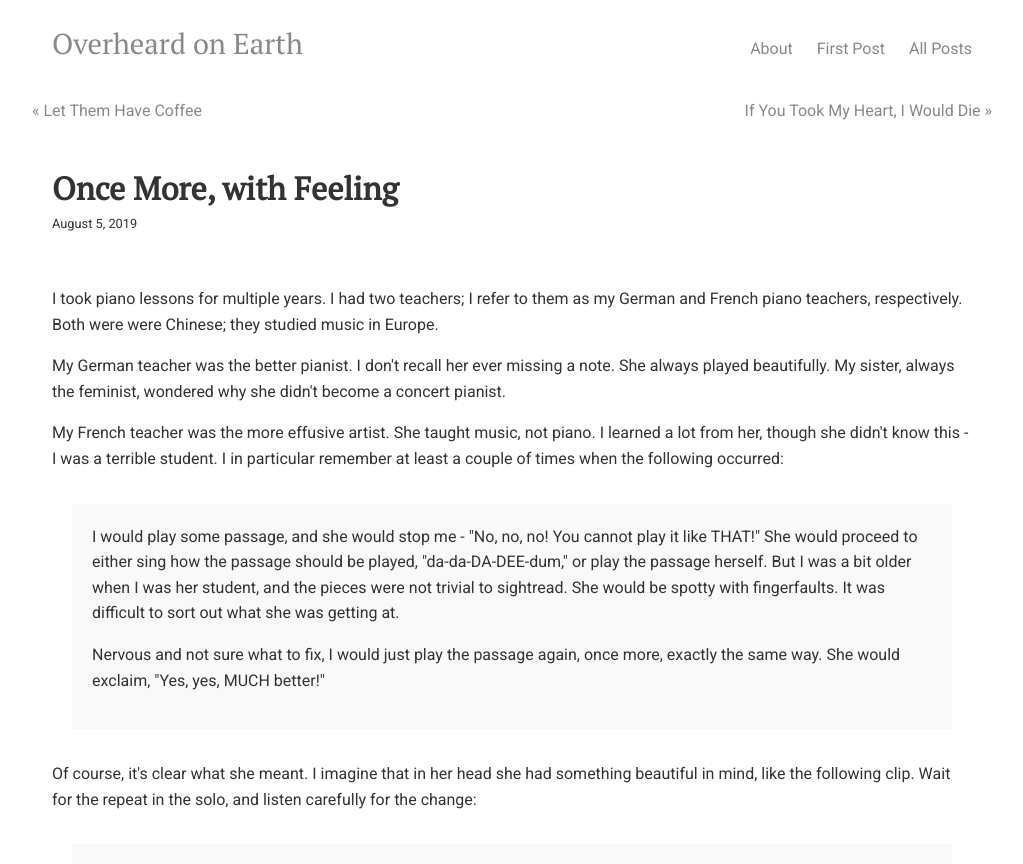
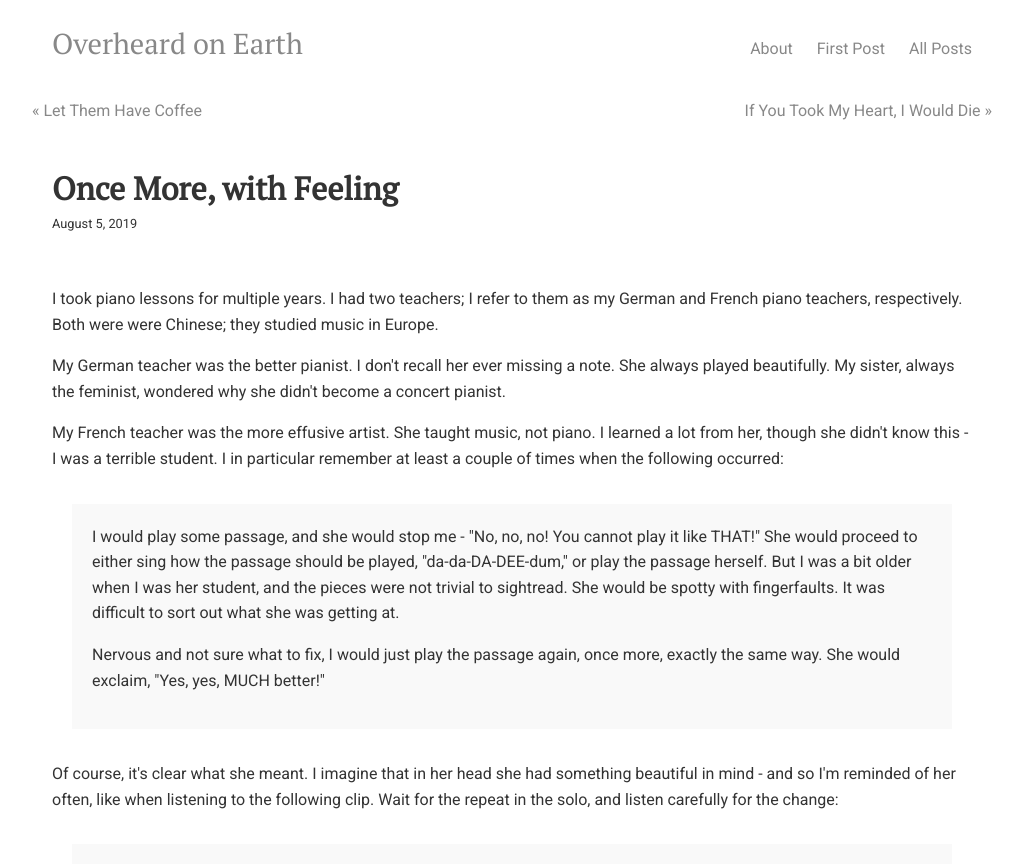
Before and after one commit to overheardonearth/overheardonearth.github.io, a Jekyll site: the page built from _posts/2019-08-05-once-more-with-feeling.html, in a window 1280 px wide. Shown: the top 864 px of the page, without its empty margins (128-1151 px from the left). Built offline with Jekyll 4.4.1, drawn with Linux system fonts in a browser that asks for light colours; comment, search, counter and statistics services are not loaded; grey boxes are pictures that could not be loaded.

Commit message:
Update 2019-08-05-once-more-with-feeling.html

```diff
--- a/_posts/2019-08-05-once-more-with-feeling.html
+++ b/_posts/2019-08-05-once-more-with-feeling.html
@@ -19,7 +19,7 @@ My French teacher was the more effusive artist. She taught music, not piano. I l
 
 </div>
 
-Of course, it's clear what she meant. I imagine that in her head she had something beautiful in mind, like the following clip. Wait for the repeat in the solo, and listen carefully for the change:
+Of course, it's clear what she meant. I imagine that in her head she had something beautiful in mind - and so I'm reminded of her often, like when listening to the following clip. Wait for the repeat in the solo, and listen carefully for the change:
 
    <div class="media">
      <div style="width:100%;height:0px;position:relative;padding-bottom:56.250%;"><iframe src="https://streamable.com/s/fho8d/iuszoc" frameborder="0" width="100%" height="100%" allowfullscreen style="width:100%;height:100%;position:absolute;left:0px;top:0px;overflow:hidden;"></iframe></div>
```
